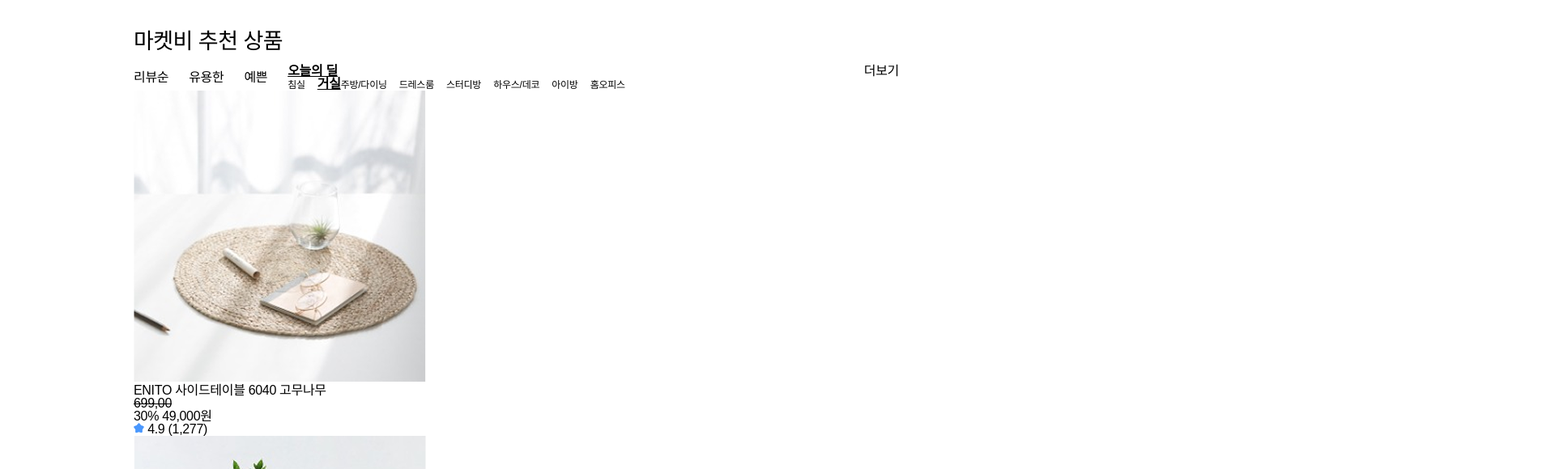
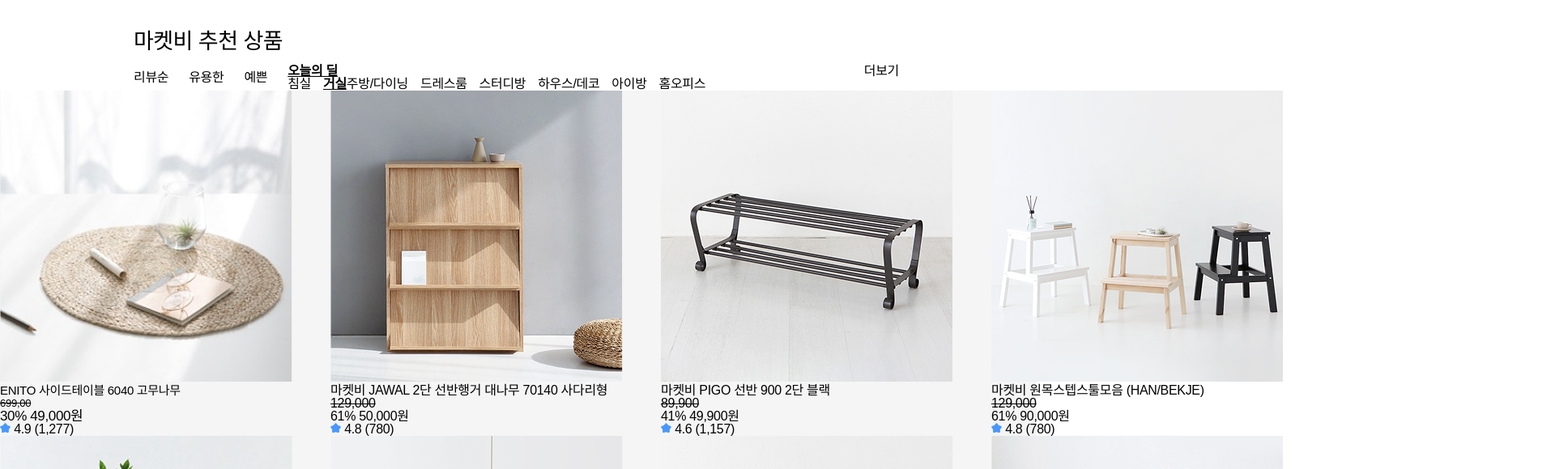
Before and after one commit to parkhyejoung/project_market_b, a plain HTML site: page index.html in a window 1280 px wide. Shown: the part 876-1456 px from the top of the page at 81% size, 1920 px wide, since content can reach past the window. Drawn offline with nearby package versions, Linux system fonts and the light colour scheme.

Commit message:
마켓비3행

```diff
--- a/index.html
+++ b/index.html
@@ -82,11 +82,13 @@
                             <a href="#"><span>더보기</span></a>
                         </li>
                     </ul>
+                </div>
+            </div>
             <div class="section3">
                 <div class="product_wrap1">
                     <div class="product">
                         <img src="./images/product_01.png" alt="사이드테이블 고무나무">
-                        <h3>ENITO 사이드테이블 6040 고무나무</h3>
+                        <h3 class="title_p">ENITO 사이드테이블 6040 고무나무</h3>
                         <p class="price_before"><del>699,00</del></p>
                         <span class="percent">30%</span>
                         <span class="price_after">49,000원</span>
@@ -286,8 +288,10 @@
             </div>
             <section class="recommend_zone">
                 <div class="recommend_title">
+                    <div><p>이런상품 어때요?</p></div>
                     <ul class="tap">
                         <li>
+                            <div><p>이런상품 어때요?</p></div>
                             <a href="#">BEST ITEM</a>
                             <ul>
                                 <li><a href="#">침실</a></li>
--- a/styles/index.css
+++ b/styles/index.css
@@ -102,7 +102,6 @@
 .wrap main .section2 .recommend_bg .recommend_depth1 .recommend_depth2 .recommend_depth3 li a {
 }
 .wrap main .section2 .recommend_bg .recommend_depth1 .recommend_depth2 .recommend_depth3 li a span {
-    font-size: 0.75rem;
     margin:20px 15px;
 }
 .wrap main .section2 .recommend_bg .recommend_depth1 .recommend_depth2 ul.recommend_depth3 li a em {
@@ -110,15 +109,27 @@
 .wrap main .section2 .recommend_bg .recommend_depth1 .recommend_depth2 .recommend_depth3 li a span:nth-child(1) {
     margin-left: 0;
 }
-.wrap main .section3 {}
+.wrap main .section3 {
+    display: flex;
+    gap:47px;
+    background-color: #F5F5F5;
+}
 .wrap main .section3 .product_wrap1 {}
 .wrap main .section3 .product_wrap1 .product {}
 .wrap main .section3 .product_wrap1 .product img {}
-.wrap main .section3 .product_wrap1 .product img h3 {}
+.wrap main .section3 .product_wrap1 .product .title_p {
+    font-size: 0.938rem;
+}
 .wrap main .section3 .product_wrap1 .product .price_before {}
-.wrap main .section3 .product_wrap1 .product .price_before del {}
-.wrap main .section3 .product_wrap1 .product .percent {}
-.wrap main .section3 .product_wrap1 .product .price_after {}
+.wrap main .section3 .product_wrap1 .product .price_before del {
+    font-size: 0.813rem;
+}
+.wrap main .section3 .product_wrap1 .product .percent {
+    font-size: 1.063rem;
+}
+.wrap main .section3 .product_wrap1 .product .price_after {
+    font-size: 1.063rem;
+}
 .wrap main .section3 .product_wrap1 .product .review {}
 .wrap main .section3 .product_wrap1 .product .review img {}
 .wrap main .section3 .product_wrap1 .product .review span {}
```
Also changed, not shown: 1 other file.
